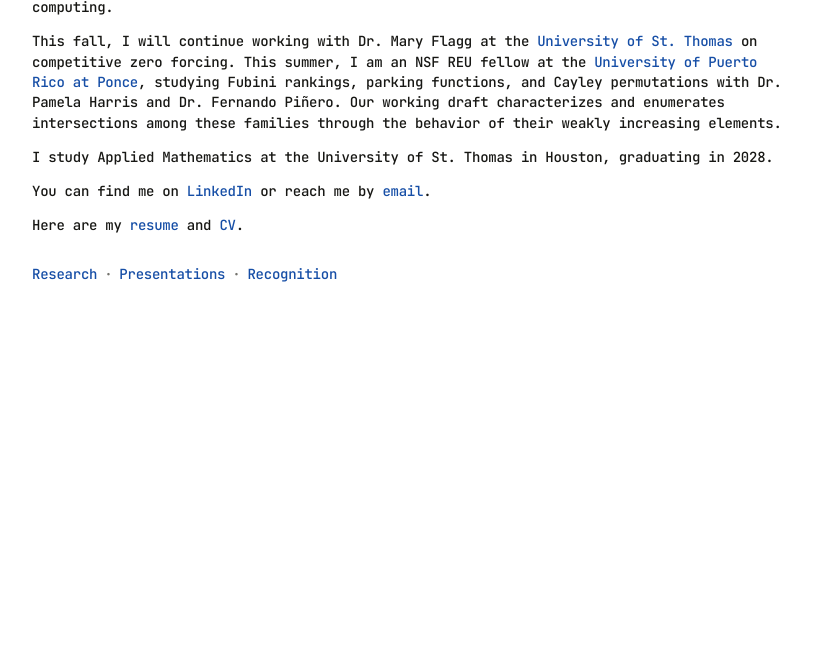
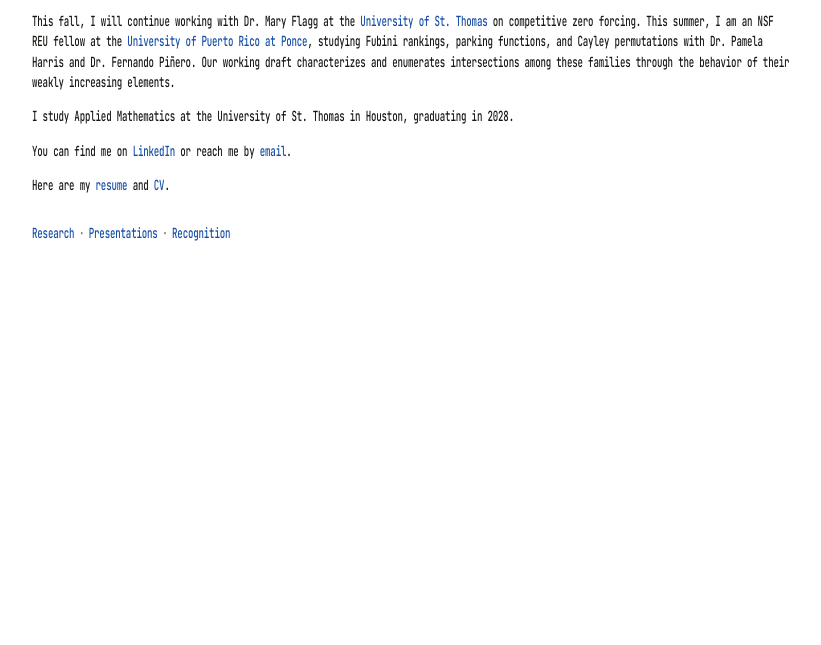
Before and after one commit to tjvo1811/votungcv, a website: page index.html in a window 1280 px wide. Shown: the part 155-800 px from the top of the page, without its empty margins (228-1049 px from the left). Drawn offline with Linux system fonts and the light colour scheme.

Commit message:
Compress site typography horizontally

```diff
--- a/styles.css
+++ b/styles.css
@@ -25,6 +25,12 @@ body {
   width: min(100% - 48px, 760px);
   margin: 0 auto;
   padding: 74px 0 64px;
+}
+
+.page > * {
+  width: 153.8462%;
+  transform: scaleX(0.65);
+  transform-origin: left top;
 }
 
 h1, h2, h3, p { margin: 0; }
```
